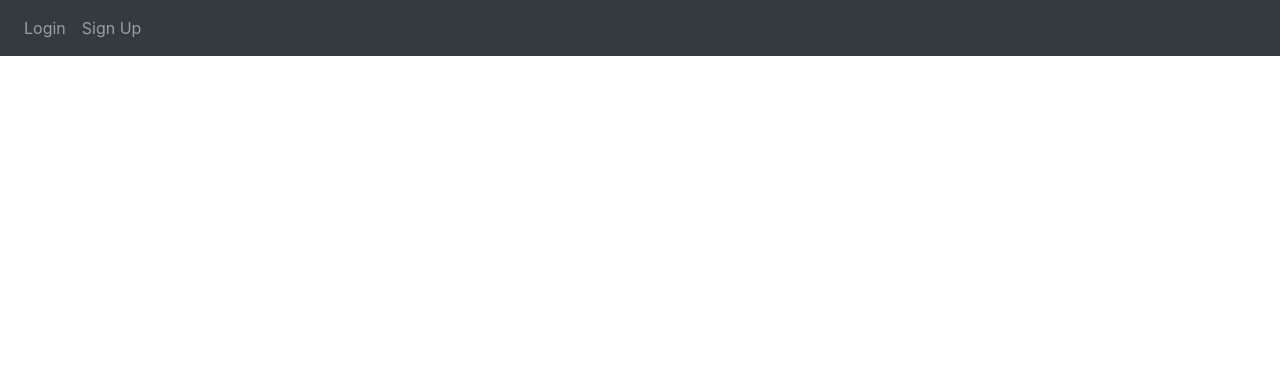
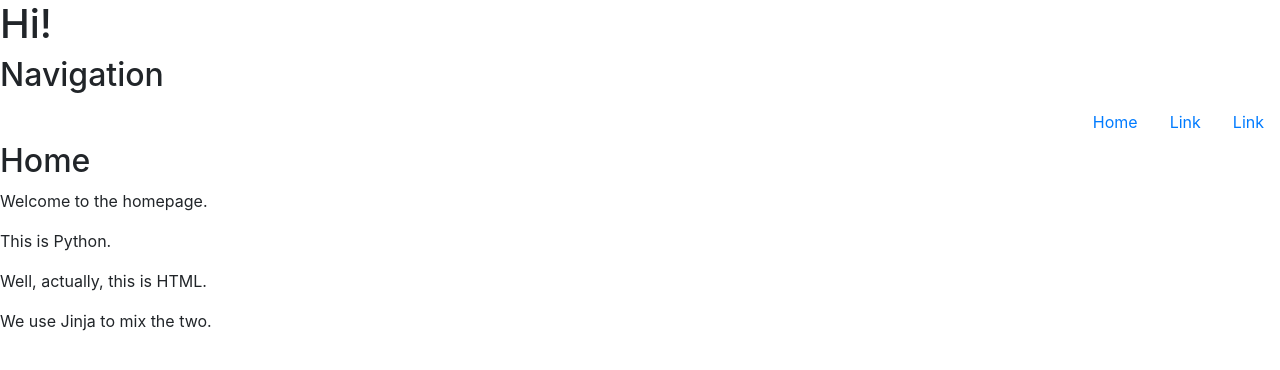
Before and after one commit to carloscfgos1980/learning-flask-tutorial, a Flask app: template website/templates/home.html in a window 1280 px wide. Shown: the top 370 px of the page. Run offline with Flask 2, Linux system fonts and the light colour scheme; the template is opened without the code that fills it: most values are stand-ins (such as "Sample title", 1, 10 or a date in 2020); some libraries are stand-ins or nearby versions.

Commit message:
render template ok

```diff
--- a/website/templates/base.html
+++ b/website/templates/base.html
@@ -2,43 +2,40 @@
 <html>
 
 <head>
+    <!-- Meta -->
     <meta charset="utf-8" />
-    <meta name="viewport" content="width=device-width, initial-scale=1" />
-    <link rel="stylesheet" href="https://stackpath.bootstrapcdn.com/bootstrap/4.4.1/css/bootstrap.min.css"
-        integrity="sha384-Vkoo8x4CGsO3+Hhxv8T/Q5PaXtkKtu6ug5TOeNV6gBiFeWPGFN9MuhOf23Q9Ifjh" crossorigin="anonymous" />
-    <link rel="stylesheet" href="https://stackpath.bootstrapcdn.com/font-awesome/4.7.0/css/font-awesome.min.css"
-        crossorigin="anonymous" />
-
-    <title>{% block title %}Something{% endblock %}</title>
+    <meta name="viewport" content="width=device-width, initial-scale=1">
+    <link rel="stylesheet" href="https://cdn.jsdelivr.net/npm/bootstrap@4.0.0/dist/css/bootstrap.min.css"
+        integrity="sha384-Gn5384xqQ1aoWXA+058RXPxPg6fy4IWvTNh0E263XmFcJlSAwiGgFAW/dAiS6JXm" crossorigin="anonymous">
+    <!-- Use Jinja to put a title here. -->
+    <title>{{ title }}</title>
 </head>
 
 <body>
-    <nav class="navbar navbar-expand-lg navbar-dark bg-dark">
-        <button class="navbar-toggler" type="button" data-toggle="collapse" data-target="#navbar">
-            <span class="navbar-toggler-icon"></span>
-        </button>
-        <div class="collapse navbar-collapse" id="navbar">
-            <div class="navbar-nav">
-                {% if user.is_authenticated %}
-                <a class="nav-item nav-link" id="home" href="/">Home</a>
-                <a class="nav-item nav-link" id="logout" href="/logout">Logout</a>
-                {% else %}
-                <a class="nav-item nav-link" id="login" href="/login">Login</a>
-                <a class="nav-item nav-link" id="signUp" href="/sign-up">Sign Up</a>
-                {% endif %}
-            </div>
-        </div>
-    </nav>
+    <h1>Hi!</h1>
+    <h2>Navigation</h2>
+    <ul class="nav justify-content-end">
+        <li class="nav-item">
+            <a class="nav-link active" href="/">Home</a>
+        </li>
+        <li class="nav-item">
+            <a class="nav-link" href="">Link</a>
+        </li>
+        <li class="nav-item">
+            <a class="nav-link" href="#">Link</a>
+        </li>
+    </ul>
+    {% block content %}
+    {% endblock %}
     <script src="https://code.jquery.com/jquery-3.2.1.slim.min.js"
         integrity="sha384-KJ3o2DKtIkvYIK3UENzmM7KCkRr/rE9/Qpg6aAZGJwFDMVNA/GpGFF93hXpG5KkN"
         crossorigin="anonymous"></script>
-    <script src="https://cdnjs.cloudflare.com/ajax/libs/popper.js/1.12.9/umd/popper.min.js"
+    <script src="https://cdn.jsdelivr.net/npm/popper.js@1.12.9/dist/umd/popper.min.js"
         integrity="sha384-ApNbgh9B+Y1QKtv3Rn7W3mgPxhU9K/ScQsAP7hUibX39j7fakFPskvXusvfa0b4Q"
         crossorigin="anonymous"></script>
-    <script src="https://maxcdn.bootstrapcdn.com/bootstrap/4.0.0/js/bootstrap.min.js"
+    <script src="https://cdn.jsdelivr.net/npm/bootstrap@4.0.0/dist/js/bootstrap.min.js"
         integrity="sha384-JZR6Spejh4U02d8jOt6vLEHfe/JQGiRRSQQxSfFWpi1MquVdAyjUar5+76PVCmYl"
         crossorigin="anonymous"></script>
-
     <script type="text/javascript" src="{{ url_for('static', filename='index.js') }}"></script>
 </body>
 
--- a/website/templates/home.html
+++ b/website/templates/home.html
@@ -1,2 +1,8 @@
 {% extends "base.html" %}
-{% block title %}Home{% endblock %}
+{% block content %}
+<h2>Home</h2>
+<p>Welcome to the homepage.</p>
+<p>This is Python.</p>
+<p>Well, actually, this is HTML.</p>
+<p class="largeText boldText">We use Jinja to mix the two.</p>
+{% endblock content %}
--- a/website/views.py
+++ b/website/views.py
@@ -5,4 +5,4 @@ views = Blueprint('views', __name__)
 
 @views.route('/')
 def home():
-    return render_template("base.html")
+    return render_template("home.html", title="Home")
```
